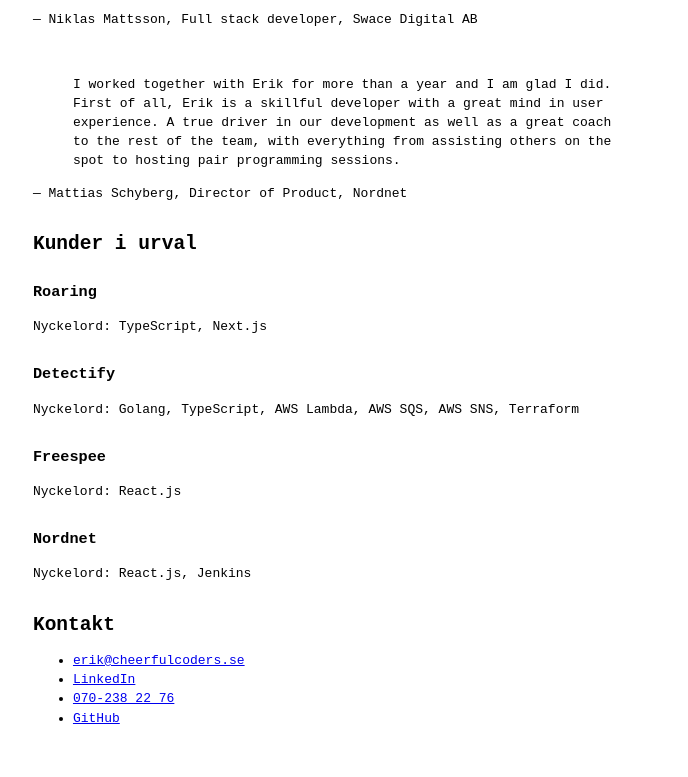
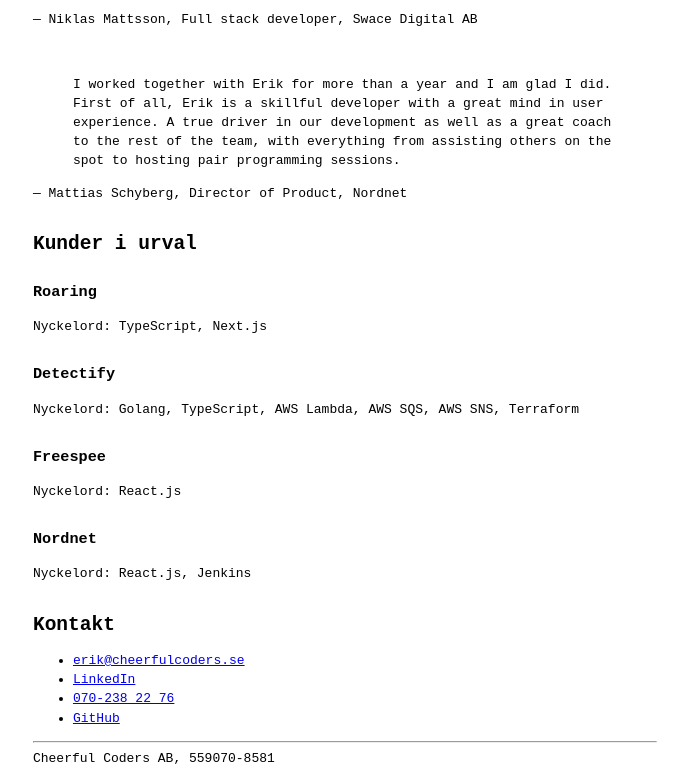
Before and after one commit to gish/cheerfulcoders-tithon, a plain HTML site: page index.html in a window 1280 px wide. Shown: the part 432-1209 px from the top of the page, without its empty margins (295-983 px from the left). Before the commit the page ends 1173 px from the top, so only its background shows below. Drawn offline with Linux system fonts and the light colour scheme.

Commit message:
add org number

```diff
--- a/index.html
+++ b/index.html
@@ -90,6 +90,8 @@
         <li><a href="tel:+46702382276">070-238 22 76</a></li>
         <li><a href="https://github.com/gish/">GitHub</a></li>
       </ul>
+      <hr />
+      Cheerful Coders AB, 559070-8581
     </div>
   </body>
 </html>
```
